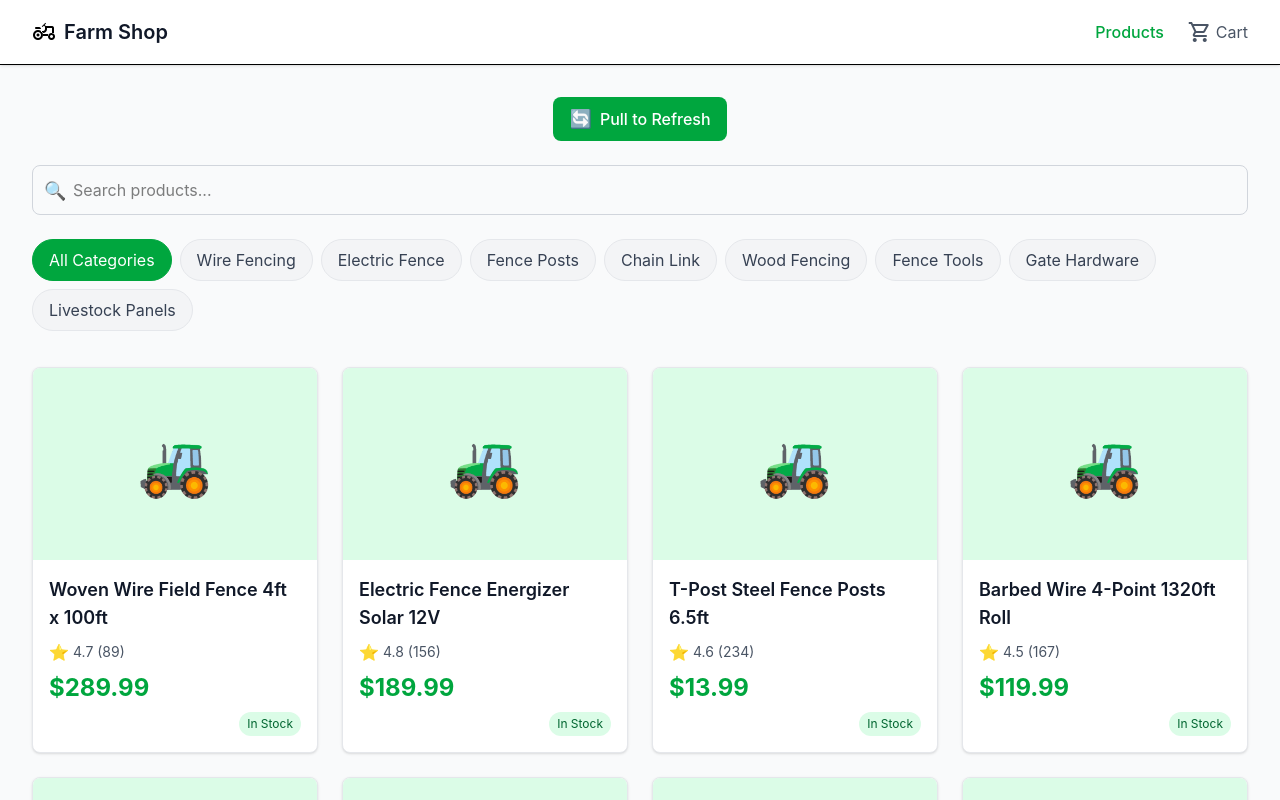
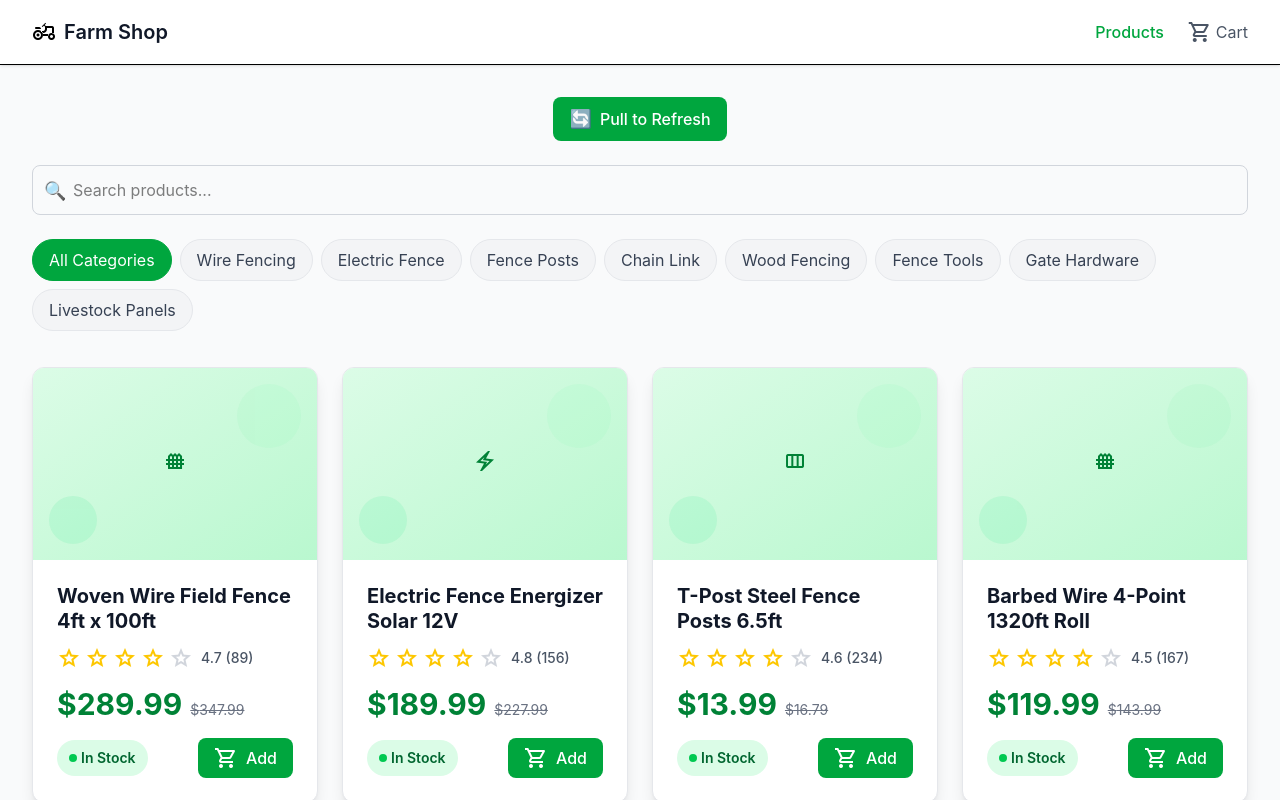
Before and after one commit to spiism/farm-fencing-app, a React (Vite) app: page / in a window 1280 px wide. Shown: the top 800 px of the page. Built offline with nearby package versions, Linux system fonts and the light colour scheme.

Commit message:
update better UI and use material icons

```diff
--- a/src/components/product/ProductCard.tsx
+++ b/src/components/product/ProductCard.tsx
@@ -9,39 +9,79 @@ interface ProductCardProps {
 const ProductCard: React.FC<ProductCardProps> = ({ product, onClick }) => {
   return (
     <div
-      className="bg-white rounded-lg shadow-sm border border-gray-200 overflow-hidden hover:shadow-md transition-shadow cursor-pointer"
+      className="bg-white rounded-xl shadow-lg border border-gray-200 overflow-hidden hover:shadow-xl hover:scale-105 transition-all duration-300 cursor-pointer flex flex-col group"
       onClick={onClick}
     >
-      <div className="bg-green-100 h-48 flex items-center justify-center">
-        <span className="text-6xl">🚜</span>
+      <div className="bg-gradient-to-br from-green-100 to-green-200 flex items-center justify-center h-48 relative overflow-hidden">
+        <div className="absolute inset-0 opacity-10">
+          <div className="absolute top-4 right-4 w-16 h-16 bg-green-300 rounded-full"></div>
+          <div className="absolute bottom-4 left-4 w-12 h-12 bg-green-400 rounded-full"></div>
+        </div>
+
+        <div className="relative z-10 p-6">
+          <span
+            className="material-symbols-outlined text-8xl text-green-700 select-none group-hover:scale-110 transition-transform duration-300"
+            aria-label={product.icon}
+            role="img"
+          >
+            {product.icon}
+          </span>
+        </div>
       </div>
 
-      <div className="p-4">
-        <h3 className="text-lg font-semibold text-gray-900 mb-2">
+      <div className="p-6 flex flex-col flex-grow">
+        <h3 className="text-xl font-bold text-gray-900 mb-3 line-clamp-2 leading-tight">
           {product.name}
         </h3>
 
-        <div className="flex items-center space-x-1 mb-2">
-          <span className="text-yellow-400">⭐</span>
-          <span className="text-sm text-gray-600">
+        <div className="flex items-center space-x-2 mb-4">
+          <div className="flex items-center space-x-1">
+            {[...Array(5)].map((_, i) => (
+              <span
+                key={i}
+                className={`material-symbols-outlined text-sm ${
+                  i < Math.floor(product.rating)
+                    ? "text-yellow-400"
+                    : "text-gray-300"
+                } select-none`}
+              >
+                star
+              </span>
+            ))}
+          </div>
+          <span className="text-sm text-gray-600 font-medium">
             {product.rating} ({product.reviews})
           </span>
         </div>
 
-        <div className="text-2xl font-bold text-green-600 mb-2">
-          ${product.price.toFixed(2)}
+        <div className="flex items-baseline space-x-2 mb-4">
+          <span className="text-3xl font-bold text-green-700">
+            ${product.price.toFixed(2)}
+          </span>
+          <span className="text-sm text-gray-500 line-through">
+            ${(product.price * 1.2).toFixed(2)}
+          </span>
         </div>
 
-        <div className="flex justify-end">
+        <div className="flex justify-between items-center mt-auto">
           {product.available ? (
-            <span className="bg-green-100 text-green-800 text-xs px-2 py-1 rounded-full">
-              In Stock
+            <span className="bg-green-100 text-green-800 text-sm font-semibold px-3 py-2 rounded-full flex items-center space-x-1">
+              <span className="w-2 h-2 bg-green-500 rounded-full"></span>
+              <span>In Stock</span>
             </span>
           ) : (
-            <span className="bg-red-100 text-red-800 text-xs px-2 py-1 rounded-full">
-              Out of Stock
+            <span className="bg-red-100 text-red-800 text-sm font-semibold px-3 py-2 rounded-full flex items-center space-x-1">
+              <span className="w-2 h-2 bg-red-500 rounded-full"></span>
+              <span>Out of Stock</span>
             </span>
           )}
+
+          <button className="bg-green-600 hover:bg-green-700 text-white px-4 py-2 rounded-lg font-medium transition-colors duration-200 flex items-center space-x-2">
+            <span className="material-symbols-outlined text-sm">
+              shopping_cart
+            </span>
+            <span>Add</span>
+          </button>
         </div>
       </div>
     </div>
```
